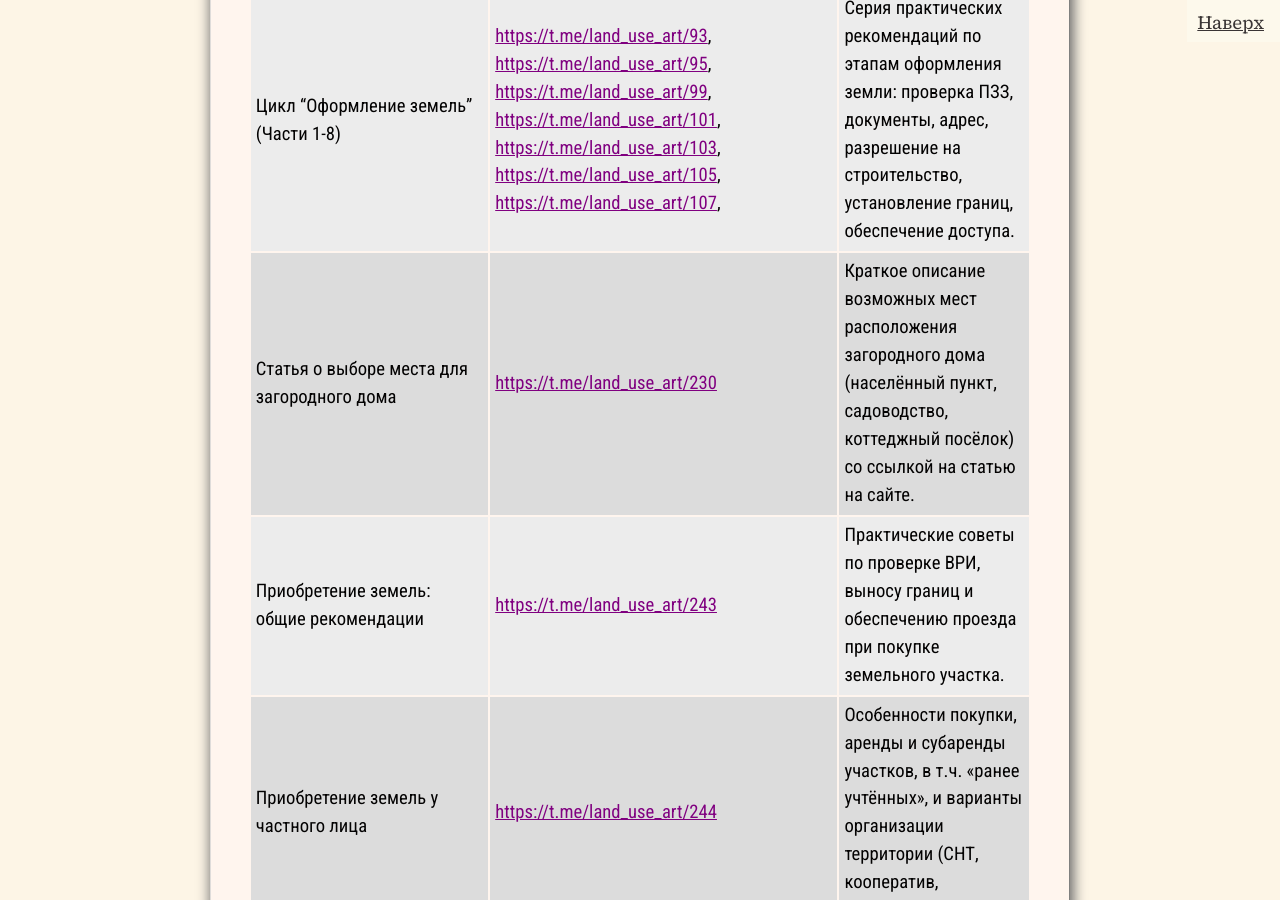
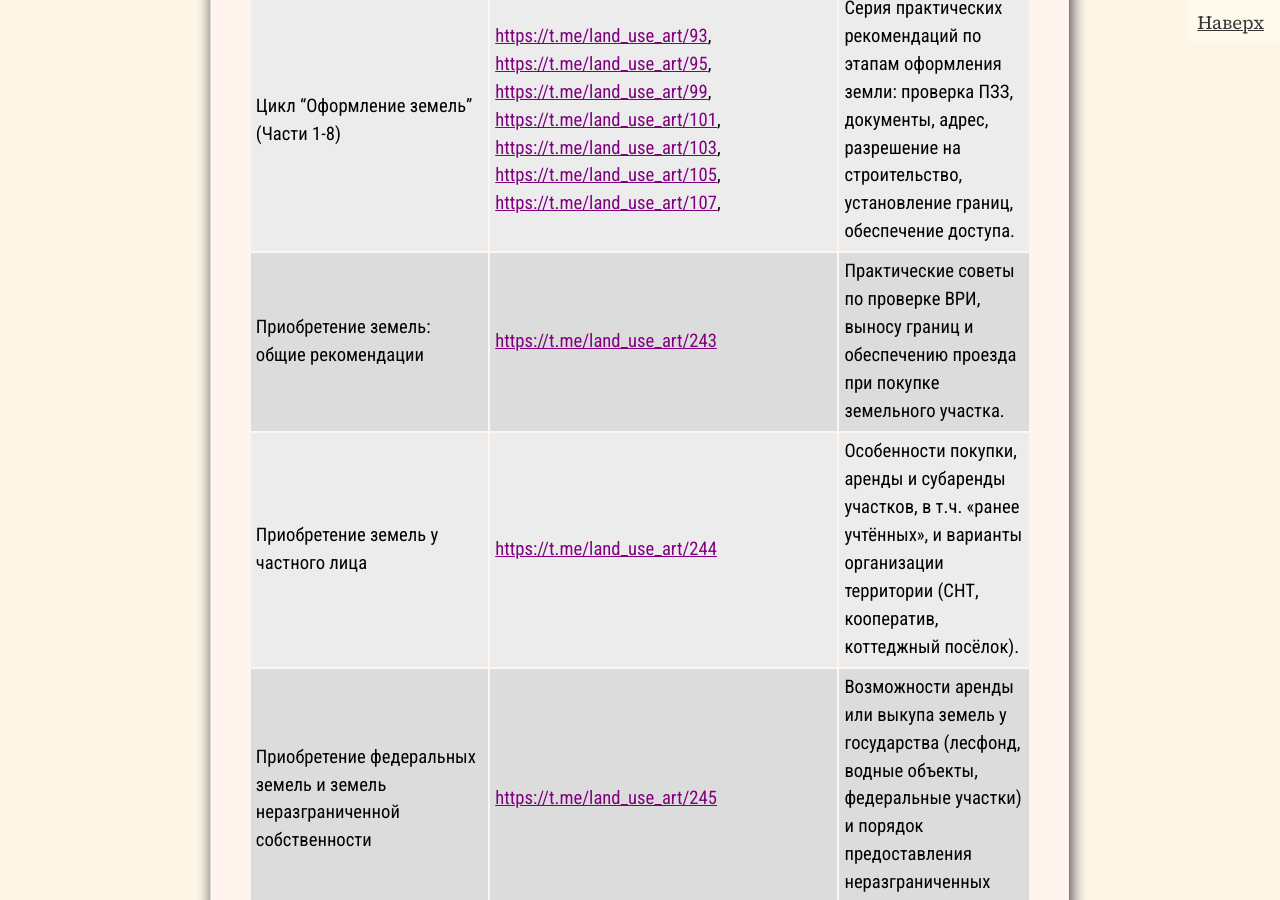
Before and after one commit to SergSi/land-use-art, a Jekyll site: the page built from _posts/2025-12-25-itogi.md, in a window 1280 px wide and 900 px high, scrolled down 1393 px. Built offline with Jekyll 4.4.1, drawn with Linux system fonts in a browser that asks for light colours; some web fonts are replaced.

Commit message:
Update 2025-12-25-itogi.md

```diff
--- a/_posts/2025-12-25-itogi.md
+++ b/_posts/2025-12-25-itogi.md
@@ -11,7 +11,6 @@ image: article/ИЗ2.png
 | ------------------------------------------------------------ | ------------------------------------------------------------ | ------------------------------------------------------------ |
 | Исправление ошибок в межевании садовых участков              | [https://t.me/land_use_art/91](https://t.me/land_use_art/91) | Разбор проблем СНТ с несоответствием границ и предложение решения на основе утверждённого проекта межевания территории. |
 | Цикл "Оформление земель" (Части 1-8)                         | [https://t.me/land_use_art/93](https://t.me/land_use_art/93), [https://t.me/land_use_art/95](https://t.me/land_use_art/95), [https://t.me/land_use_art/99](https://t.me/land_use_art/99), [https://t.me/land_use_art/101](https://t.me/land_use_art/101), [https://t.me/land_use_art/103](https://t.me/land_use_art/103), [https://t.me/land_use_art/105](https://t.me/land_use_art/105), [https://t.me/land_use_art/107](https://t.me/land_use_art/107), | Серия практических рекомендаций по этапам оформления земли: проверка ПЗЗ, документы, адрес, разрешение на строительство, установление границ, обеспечение доступа. |
-| Статья о выборе места для загородного дома                   | [https://t.me/land_use_art/230](https://t.me/land_use_art/230) | Краткое описание возможных мест расположения загородного дома (населённый пункт, садоводство, коттеджный посёлок) со ссылкой на статью на сайте. |
 | Приобретение земель: общие рекомендации                      | [https://t.me/land_use_art/243](https://t.me/land_use_art/243) | Практические советы по проверке ВРИ, выносу границ и обеспечению проезда при покупке земельного участка. |
 | Приобретение земель у частного лица                          | [https://t.me/land_use_art/244](https://t.me/land_use_art/244) | Особенности покупки, аренды и субаренды участков, в т.ч. «ранее учтённых», и варианты организации территории (СНТ, кооператив, коттеджный посёлок). |
 | Приобретение федеральных земель и земель неразграниченной собственности | [https://t.me/land_use_art/245](https://t.me/land_use_art/245) | Возможности аренды или выкупа земель у государства (лесфонд, водные объекты, федеральные участки) и порядок предоставления неразграниченных земель. |
```
